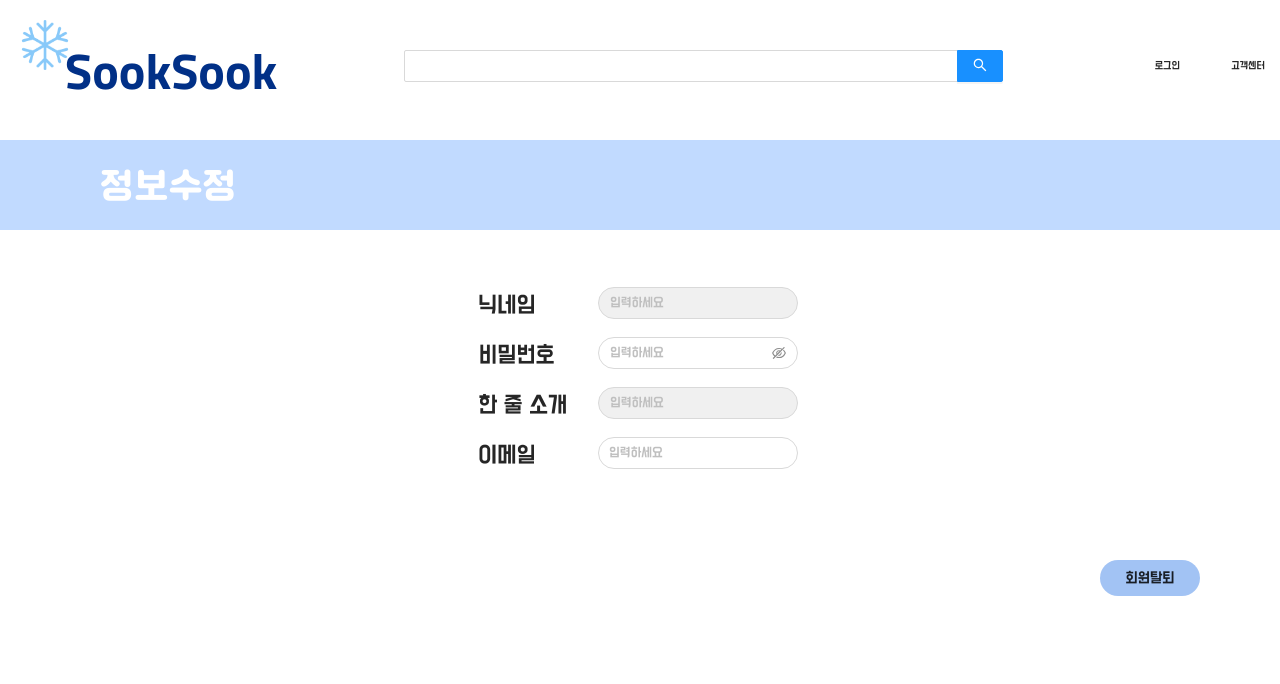
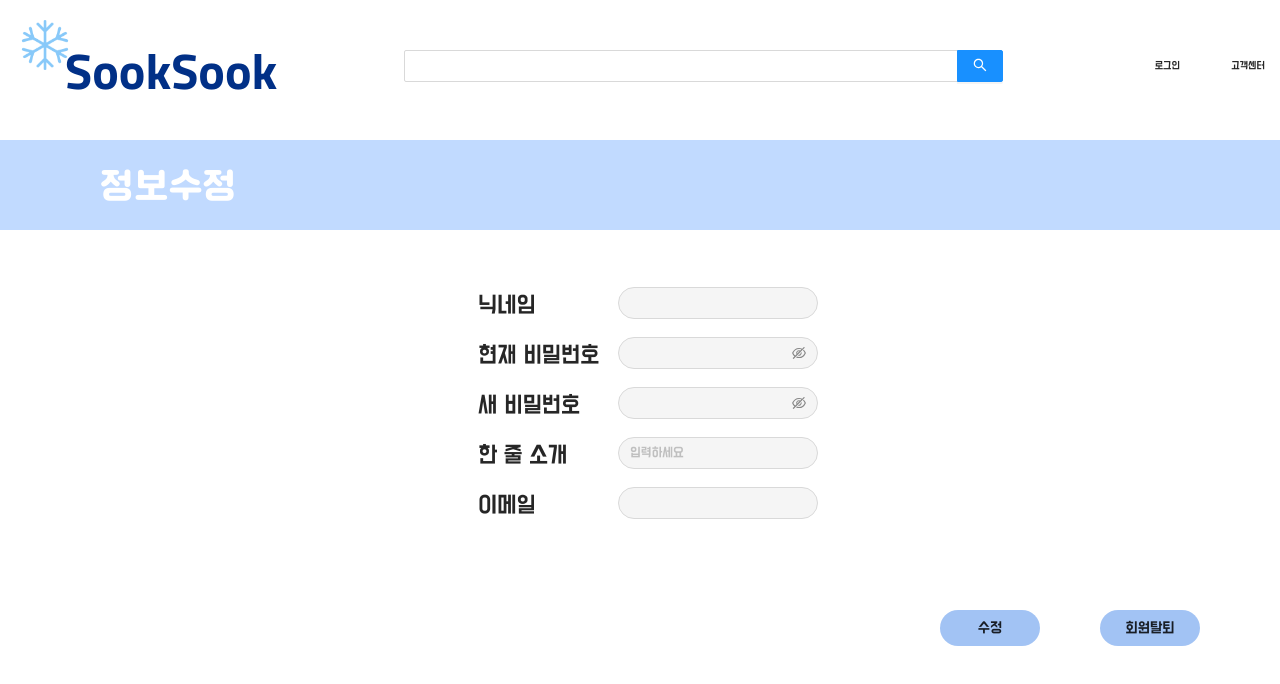
Before and after one commit to GaGa-Kim/SookSook_SMWUIS, a React (Create React App) app in the folder frontend/: page /setting in a window 1280 px wide. Shown: the top 684 px of the page. Built offline with nearby package versions, Linux system fonts and the light colour scheme; no server answers.

Commit message:
setting 수정중

```diff
--- a/frontend/src/routes/Home.js
+++ b/frontend/src/routes/Home.js
@@ -154,7 +154,7 @@ const NewStudy = () => {
             });
     }, []);
     return newStudyList.map((study) => <StudyList>∘<Link to={`/enterboard/ ${study.studyBoardId}`}
-    >{study.title}</Link></StudyList>);
+    >&nbsp;{study.title}</Link></StudyList>);
 };
 
 const HighStudy = () => {
@@ -167,7 +167,7 @@ const HighStudy = () => {
     return highStudyList.map((study, index) => (
         <StudyList key={index}>
             {index + 1}위
-            <Link to={`/enterboard/ ${study.studyBoardId}`}>{study.title}</Link>
+            <Link to={`/enterboard/ ${study.studyBoardId}`}>&nbsp;{study.title}</Link>
         </StudyList>
     ));
 };
--- a/frontend/src/routes/Setting.js
+++ b/frontend/src/routes/Setting.js
@@ -1,4 +1,5 @@
 import Logo from './components/Logo';
+import axios from "axios";
 import styled from "styled-components";
 import GlobalStyle from "./components/GlobalStyle";
 import Root from "./components/Root";
@@ -8,9 +9,11 @@ import InputText from "./components/InputText";
 import Box from "./components/Box";
 import Button from './components/Button';
 import ButtonBox from './components/ButtonBox';
-import InputPassword from './components/InputPassword';
+import { Link, useNavigate, useLocation, useParams } from "react-router-dom";
+import React, { useState } from "react";
 import "../fonts/Font.css";
-
+import { useSelector } from 'react-redux';
+import { Input, Space } from "antd";
 
 const Title = styled.div`
     position: absolute;
@@ -39,31 +42,109 @@ const Quest = styled.div`
     font-size: 25px;
     align-items: center;
 `;
-const InputEmail = styled.input`
-    padding-left: 10px;
-    font-size: 14px;
-    width: 200px;
-    height: 32px;
-    border-radius: 70px;
-    border: thin solid #d9d9d9;
-    transition: 0.5s;
-    ::placeholder {
-        color: #bfbfbf;
+const InputPassword = (item) => {
+    const onChange = (e) => {
+        item.getPw(e.target.value);
     }
-    &:hover {
-        border-color: #4aacfc;
-        transition: 0.5s;
-    }
-    &:focus {
-        outline: none;
-        border-color: #4aacfc;
-        box-shadow: 0px 0px 0 2px #c7e4fe;
-        transition: 0.5s;
-    }
-`;
-
+    return (
+        <Input.Password
+            value={item.value}
+            onChange={onChange}
+            style={{ "border-radius": "70px" }}
+            disabled={item.disable}
+        />
+    );
+};
 
 const Setting = () => {
+
+    const handleDeleteClick = (e) => {
+        // 회원탈퇴
+        axios
+            .delete("http://localhost:8080/user", {
+                params: {
+                    email: email,
+                    id: id,
+                }
+            })
+            .then(() => {
+                alert("회원탈퇴가 완료되었습니다");
+                navigate("/");
+            })
+
+    };
+
+    const getPassword = (text) => {
+        setPassword(text);
+    };
+    const getNickname = (text) => {
+        setNickname(text);
+    };
+    const getIntroduction = (text) => {
+        setIntroduction(text);
+    };
+    const getEmail = (text) => {
+        setEmail(text);
+    };
+
+    const [nickname, setNickname] = React.useState("");
+    const [name, setName] = React.useState("");
+    const [password, setPassword] = React.useState("");
+    const [introduction, setIntroduction] = React.useState("");
+    const navigate = useNavigate();
+    const email = useSelector(state => state.email);
+    const setEmail = React.useState("");
+    const id = useSelector(state => state.loginId);
+
+    React.useEffect(() => {
+        axios
+            .get(
+                "http://localhost:8080/user/myInfo", {
+                params: {
+                    email: email,
+                    id: id,
+                }
+            }
+            )
+            .then((response) => {
+                setNickname(response.data.nickname);
+                setIntroduction(response.data.introduction);
+                setPassword(response.data.password);
+                setName(response.data.name);
+            });
+    }, []);
+
+    const handleUploadClick = () => {
+        // 유저 정보 수정후 저장
+        axios
+            .put(`/user?id=${id}`, {
+                email: email,
+                introduction: introduction,
+                nickname: nickname,
+                name: name,
+            })
+            .then(setIsDisable(true))
+
+    };
+
+    // const handlePasswordClick = () => {
+    //     //비밀번호 수정
+    //     axios
+    //     .put(`http://localhost:8080/studyMember?email=${email}`, {
+
+    //         newpassword: password,
+    //     })
+    //     .then(setIsDisable(true));
+    // };
+
+    const [isModify, setIsModify] = React.useState(false);
+    const [isDisable, setIsDisable] = React.useState(true);
+
+    const handleModifyClick = () => {
+        setIsModify(true);
+        setIsDisable(false);
+    };
+
     return (
         <Root>
             <GlobalStyle />
@@ -74,33 +155,62 @@ const Setting = () => {
             <Main>
                 <InputBox>
                     <Quest>닉네임</Quest>
-                    <Box width="200px" left="130px" top="7px">
-                        <InputText text="입력하세요" bg="#F0F0F0" />
+                    <Box width="200px" left="150px" top="7px">
+                        <InputText value={nickname} disable={isDisable} getText={getNickname} />
                     </Box>
                 </InputBox>
                 <InputBox>
-                    <Quest>비밀번호</Quest>
-                    <Box width="200px" left="130px" top="7px">
-                        <InputPassword />
+                    <Quest>현재 비밀번호</Quest>
+                    <Box width="200px" left="150px" disable={isDisable} top="7px" >
+                        <InputPassword value={password} disable={isDisable} getText={getPassword} />
+                    </Box>
+                </InputBox>
+                <InputBox>
+                    <Quest>새 비밀번호</Quest>
+                    <Box width="200px" left="150px" disable={isDisable} top="7px" >
+                        <InputPassword value={password} disable={isDisable} getText={getPassword} />
                     </Box>
                 </InputBox>
                 <InputBox>
                     <Quest>한 줄 소개</Quest>
-                    <Box width="200px" left="130px" top="7px" >
-                        <InputText text="입력하세요" bg="#F0F0F0" />
+                    <Box width="200px" left="150px" top="7px" >
+                        <InputText value={introduction} disable={isDisable} text="입력하세요" getText={getIntroduction} />
                     </Box>
                 </InputBox>
                 <InputBox>
                     <Quest>이메일</Quest>
-                    <Box width="200px" left="130px" top="7px">
-                        <InputEmail type="email" placeholder="입력하세요" />
+                    <Box width="200px" left="150px" top="7px">
+                        <InputText value={email} disable={isDisable} type="email" getText={getEmail} />
                     </Box>
                 </InputBox>
             </Main>
+
             <ButtonBox mgRight="50px">
-                <Button width="100px" mg="30px">회원탈퇴</Button>
+                {isDisable && (
+                    <Button
+                        width="100px"
+                        mg="30px"
+                        onClick={handleModifyClick}
+                    >
+                        수정
+                    </Button>
+                )}
+                {!isDisable && (
+                    <Button
+                        width="100px"
+                        mg="30px"
+                        onClick={handleUploadClick}
+                    >
+                        저장
+                    </Button>
+                )}
+
+                <Button width="100px" mg="30px" onClick={handleDeleteClick}>회원탈퇴</Button>
             </ButtonBox>
+
         </Root>
+
     );
 };
+
 export default Setting;
--- a/frontend/src/routes/components/Logo.js
+++ b/frontend/src/routes/components/Logo.js
@@ -25,7 +25,7 @@ const Login = () => {
             loginId: "",
             password: "",
             isLogin: false,
-            email:""
+            email: ""
         });
     };
     if (isLogin) {
@@ -72,7 +72,7 @@ const Logo = () => {
 
             <div className="customer" style={{ fontFamily: "DoHyeon" }}>
                 <Login />
-                <Top>고객센터</Top>
+                <Top><a href="https://forms.gle/5aDqADeFdQCeHdu49" target="_blank">고객센터</a></Top>
             </div>
         </section>
     );
```
